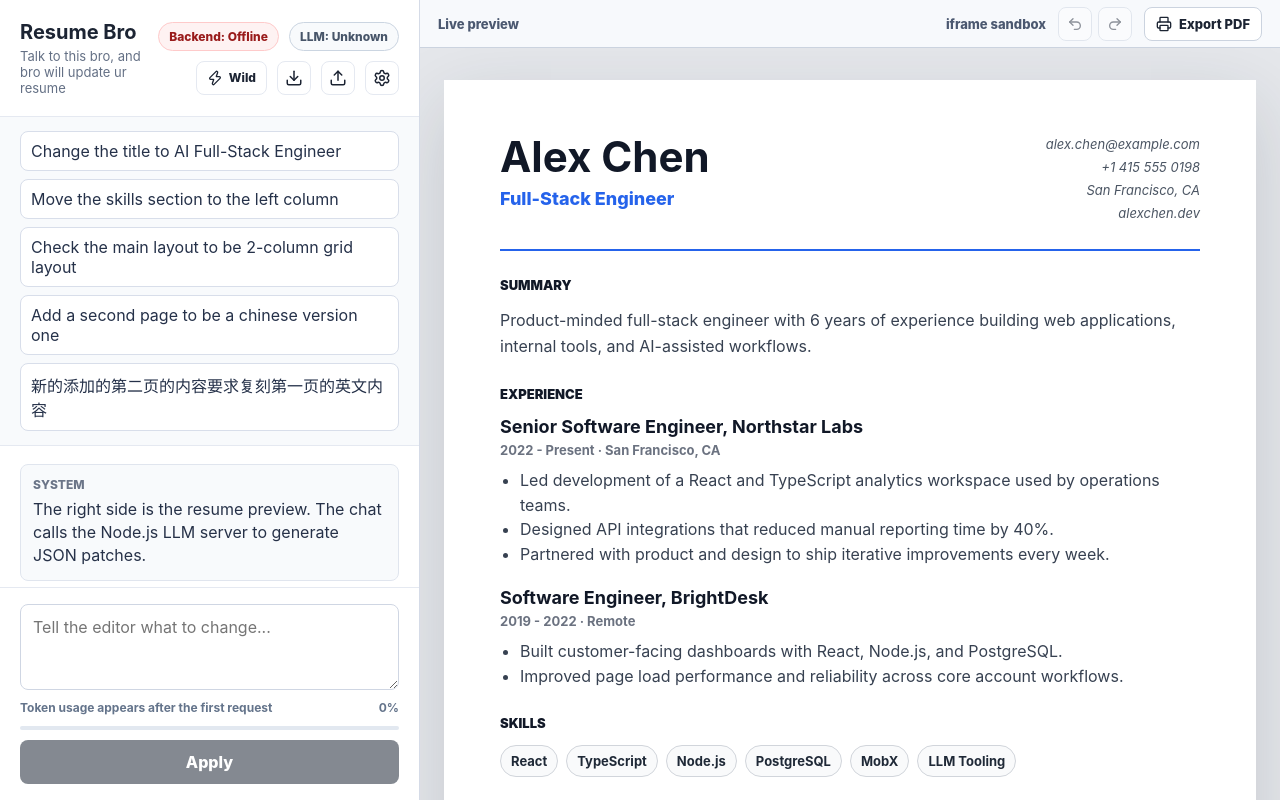
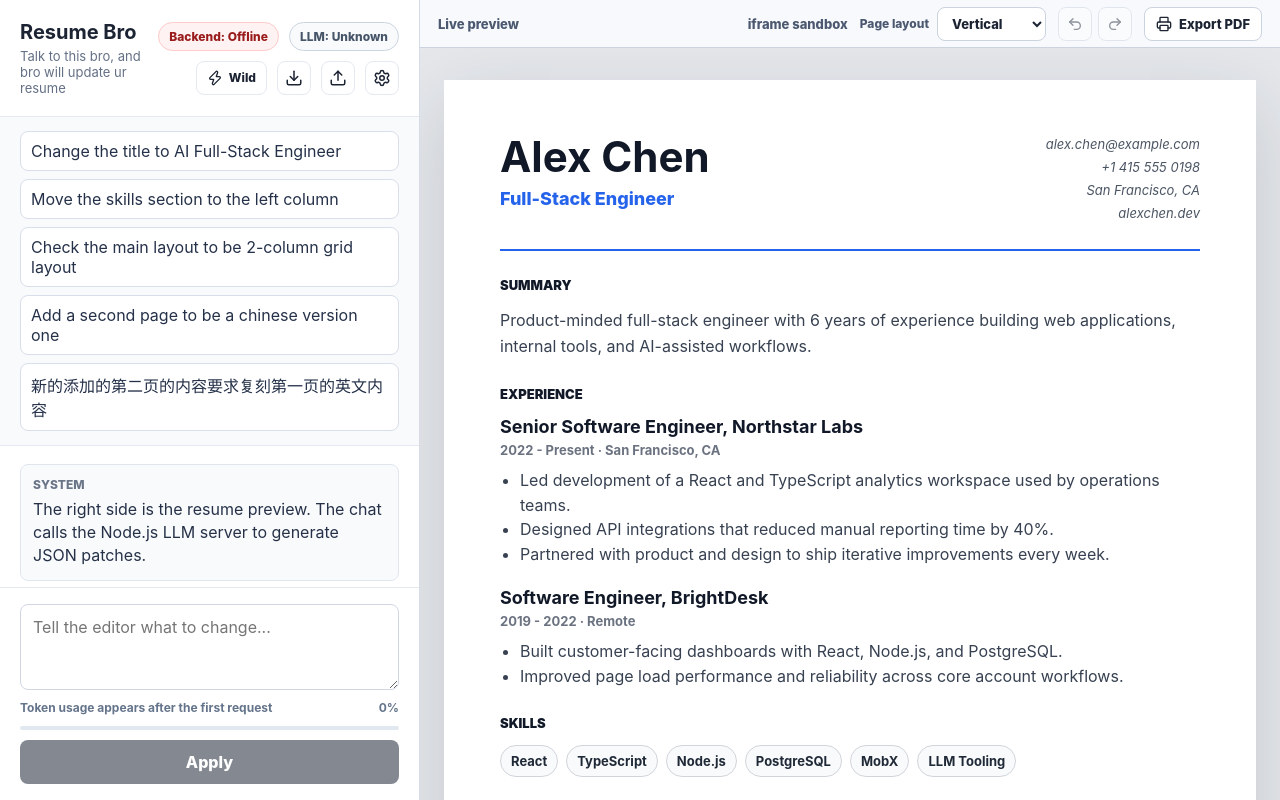
Before and after one commit to george-yi-hao-xu/resume-agent, a React (Vite) app in the folder client/: page / in a window 1280 px wide. Built offline with nearby package versions, Linux system fonts and the light colour scheme; no server answers.

Commit message:
page layout

```diff
--- a/client/src/components/PreviewPanel.scss
+++ b/client/src/components/PreviewPanel.scss
@@ -30,6 +30,41 @@
   display: inline-flex;
   align-items: center;
   gap: 6px;
+}
+
+.preview-layout-control {
+  display: inline-flex;
+  align-items: center;
+  gap: 8px;
+  white-space: nowrap;
+}
+
+.preview-layout-label {
+  color: #4b5870;
+  font-size: 12px;
+  font-weight: 800;
+}
+
+.preview-layout-select {
+  height: 34px;
+  border: 1px solid #cbd3df;
+  border-radius: 8px;
+  padding: 0 10px;
+  color: #1c2433;
+  background: #ffffff;
+  font: inherit;
+  font-size: 13px;
+  font-weight: 800;
+  cursor: pointer;
+
+  &:hover {
+    background: #eef3fb;
+  }
+
+  &:focus-visible {
+    outline: 2px solid #2f6fed;
+    outline-offset: 2px;
+  }
 }
 
 .preview-icon-button {
@@ -96,3 +131,9 @@ iframe {
   border: 0;
   background: #ffffff;
 }
+
+@media (max-width: 680px) {
+  .preview-layout-label {
+    display: none;
+  }
+}
--- a/client/src/components/PreviewPanel.tsx
+++ b/client/src/components/PreviewPanel.tsx
@@ -3,6 +3,7 @@ import { Printer, Redo2, Undo2 } from "lucide-react";
 import { useStore } from "../stores";
 import "./PreviewPanel.scss";
 import { observer } from "mobx-react-lite";
+import { PAGE_LAYOUT } from "../types";
 
 export const PreviewPanel = observer(() => {
   const { resumeStore } = useStore();
@@ -15,7 +16,26 @@ export const PreviewPanel = observer(() => {
         <span>Live preview</span>
         <div className="preview-toolbar-actions">
           <span>iframe sandbox</span>
-          <div className="preview-history-actions" aria-label="Preview history controls">
+          <label className="preview-layout-control">
+            <span className="preview-layout-label">Page layout</span>
+            <select
+              className="preview-layout-select"
+              value={resumeStore.pageLayout}
+              onChange={(event) => {
+                const v = event.target.value as typeof resumeStore.pageLayout;
+                if (Object.values(PAGE_LAYOUT).includes(v)) {
+                  resumeStore.setPageLayout(v);
+                }
+              }}
+            >
+              <option value="vertical">Vertical</option>
+              <option value="horizontal">Horizontal</option>
+            </select>
+          </label>
+          <div
+            className="preview-history-actions"
+            aria-label="Preview history controls"
+          >
             <button
               type="button"
               className="preview-icon-button"
@@ -60,7 +80,8 @@ export const PreviewPanel = observer(() => {
         srcDoc={resumeStore.html}
         sandbox="allow-same-origin allow-modals"
         onLoad={() => {
-          resumeStore.setDoc(iframeRef.current?.contentDocument ?? undefined);
+          const doc = iframeRef.current?.contentDocument ?? undefined;
+          resumeStore.setDoc(doc);
         }}
       />
     </section>
--- a/client/src/components/previewHtml.ts
+++ b/client/src/components/previewHtml.ts
@@ -1,3 +1,4 @@
+import { PAGE_LAYOUT } from "../types";
 import { RESUME_SELECTORS as S, cls } from "../core/resumeSelectors";
 
 export const initialPreviewHtml = `<!doctype html>
@@ -13,6 +14,17 @@ export const initialPreviewHtml = `<!doctype html>
         font-family: Inter, ui-sans-serif, system-ui, -apple-system, BlinkMacSystemFont, "Segoe UI", sans-serif;
         background: #e5e7eb;
       }
+
+      // page layout style DO NOT MOVE
+      .${PAGE_LAYOUT.VERT} {
+        display: flex;
+        flex-direction: column;
+      }
+      .${PAGE_LAYOUT.HORI} {
+        display: flex;
+        flex-direction: row;
+      }
+
       ${S.resume} {
         --accent-color: #2563eb;
         width: min(900px, calc(100vw - 48px));
--- a/client/src/stores/ResumeStore.ts
+++ b/client/src/stores/ResumeStore.ts
@@ -11,9 +11,10 @@ import {
 } from "../constants";
 import { applyPatches } from "../core/patchEngine";
 import { getAllowedCssCustomProperties } from "../core/cssCustomProperties";
-import { RESUME_SELECTORS } from "../core/resumeSelectors";
+import { RESUME_SELECTORS as S } from "../core/resumeSelectors";
 import { initialPreviewHtml } from "../components/previewHtml";
 import { PatchAction, type PatchResult, type UiPatch } from "../types";
+import { PAGE_LAYOUT } from "../types";
 
 export type ResumeSnapshot = {
   html: string;
@@ -30,6 +31,7 @@ export type ResumeHistoryEntry = {
 
 export class ResumeStore {
   doc?: Document;
+  pageLayout = PAGE_LAYOUT.VERT;
   private htmlStr = initialPreviewHtml;
   private undoStack: ResumeHistoryEntry[] = [];
   private redoStack: ResumeHistoryEntry[] = [];
@@ -108,7 +110,7 @@ export class ResumeStore {
       return "";
     }
 
-    const root = doc.querySelector<HTMLElement>(RESUME_SELECTORS.root);
+    const root = doc.querySelector<HTMLElement>(S.root);
     if (!root) {
       return "";
     }
@@ -132,7 +134,7 @@ export class ResumeStore {
   }
 
   setDoc(doc: Document | undefined): void {
-    if (doc && !this.wildPreviewMode && !doc.querySelector(RESUME_SELECTORS.root)) {
+    if (doc && !this.wildPreviewMode && !doc.querySelector(S.root)) {
       return;
     }
 
@@ -140,6 +142,25 @@ export class ResumeStore {
     if (doc) {
       this.maintain();
       this.htmlStr = this.serializeDoc();
+      this.syncPreviewPageLayout();
+    }
+  }
+
+  setPageLayout(value: PAGE_LAYOUT): void {
+    this.pageLayout = value;
+    this.syncPreviewPageLayout();
+  }
+
+  syncPreviewPageLayout(): void {
+    if (!this.doc) {
+      return;
+    }
+
+    const bodyEle = this.doc?.getElementsByClassName(S.root)[0];
+    if (this.pageLayout === PAGE_LAYOUT.VERT){
+      bodyEle.className = `${S.root} ${PAGE_LAYOUT.VERT}`;
+    } else {
+      bodyEle.className = `${S.root} ${PAGE_LAYOUT.HORI}`;
     }
   }
 
@@ -147,7 +168,7 @@ export class ResumeStore {
     if (!this.doc) {
       return [{ ok: false, action: PatchAction.Preview, message: "Preview iframe is not ready." }];
     }
-    if (!this.doc.querySelector(RESUME_SELECTORS.root)) {
+    if (!this.doc.querySelector(S.root)) {
       return [{ ok: false, action: PatchAction.Preview, message: "Resume preview document is not loaded." }];
     }
 
@@ -265,13 +286,13 @@ export class ResumeStore {
     }
 
     // ensureResumePageAttributes(this.previewDocument);
-    return Array.from(this.doc.querySelectorAll<HTMLElement>(RESUME_SELECTORS.resume));
+    return Array.from(this.doc.querySelectorAll<HTMLElement>(S.resume));
   }
 
   private maintain(){
     if (!this.doc) return;
 
-    Array.from(this.doc.querySelectorAll<HTMLElement>(RESUME_SELECTORS.resume)).forEach((page, index) => {
+    Array.from(this.doc.querySelectorAll<HTMLElement>(S.resume)).forEach((page, index) => {
       const pageNumber = String(index + 1);
       page.dataset.resumePage = page.dataset.resumePage || pageNumber;
       page.id = page.id || `page-${pageNumber.padStart(2, "0")}`;
@@ -284,13 +305,14 @@ export class ResumeStore {
     if (!this.wildPreviewMode) {
       this.sanitizeDocument(this.doc);
     }
-    return `<!doctype html>\n${this.doc.documentElement.outerHTML}`;
+    const documentElement = this.doc.documentElement.cloneNode(true) as HTMLElement;
+    return `<!doctype html>\n${documentElement.outerHTML}`;
   }
 
   private sanitizeHtml(html: string): string {
     const doc = new DOMParser().parseFromString(html, "text/html");
     this.sanitizeDocument(doc);
-    Array.from(doc.querySelectorAll<HTMLElement>(RESUME_SELECTORS.resume)).forEach((page, index) => {
+    Array.from(doc.querySelectorAll<HTMLElement>(S.resume)).forEach((page, index) => {
       const pageNumber = String(index + 1);
       page.dataset.resumePage = page.dataset.resumePage || pageNumber;
       page.id = page.id || `page-${pageNumber.padStart(2, "0")}`;
--- a/client/src/types.ts
+++ b/client/src/types.ts
@@ -16,6 +16,11 @@ export enum PatchAction {
 export enum LlmProvider {
   Ollama = "ollama",
   OpenAI = "openai"
+}
+
+export enum PAGE_LAYOUT {
+  VERT= "vertical",
+  HORI = "horizontal",
 }
 
 export type UpdateCssPatch = {
```
Also changed, not shown: 1 other file (tests, documents, lock files or other folders).
